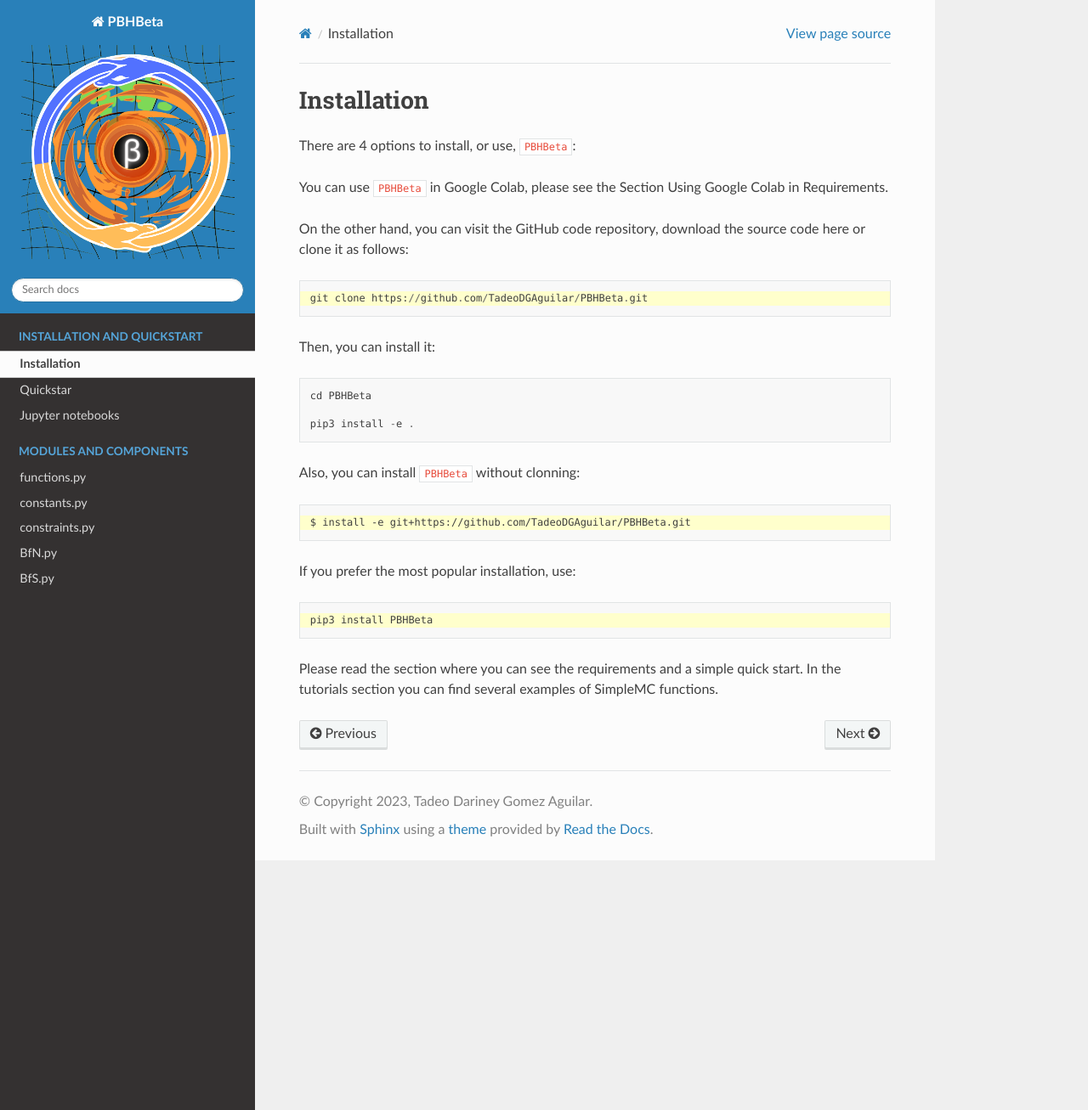
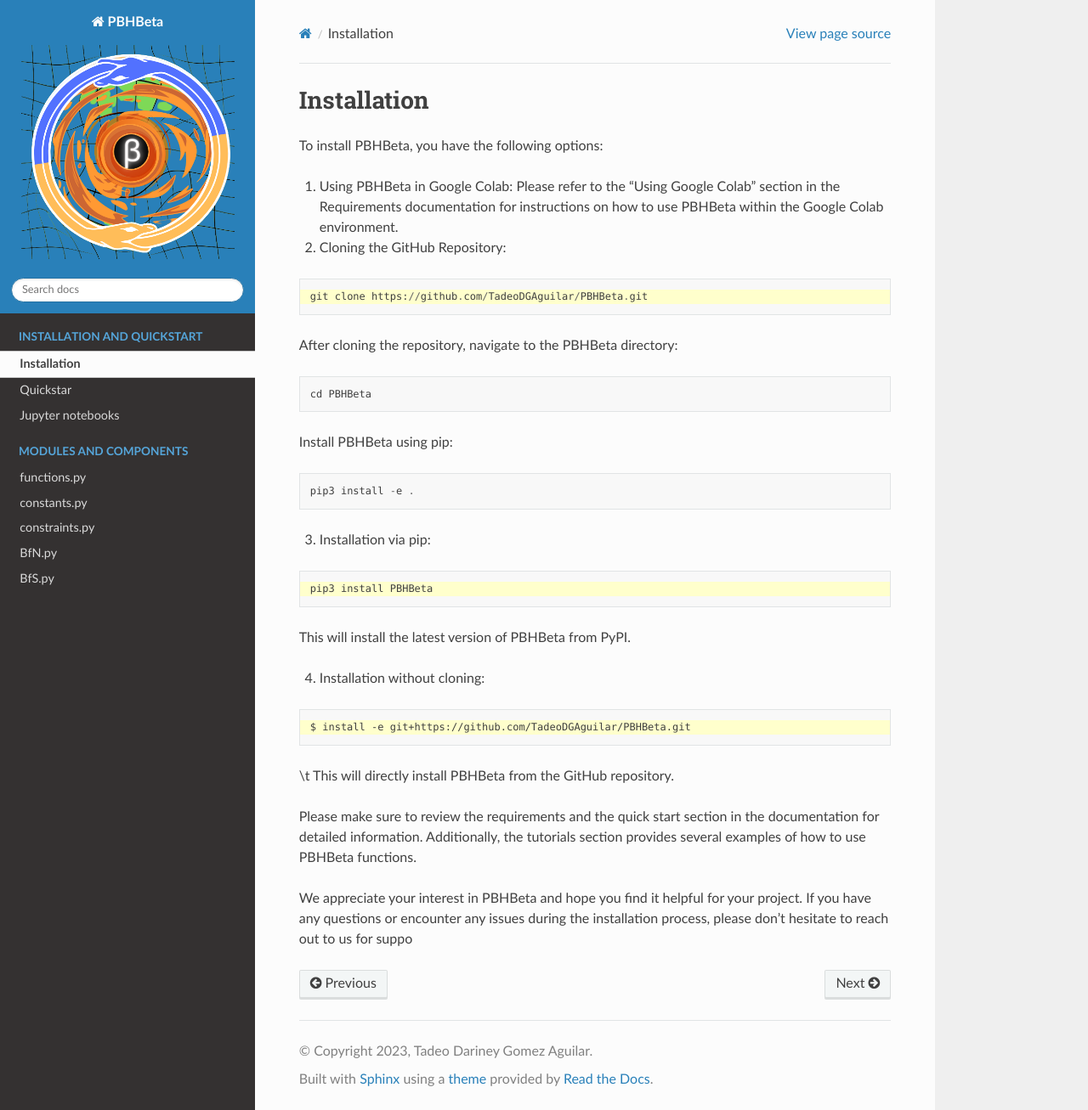
Before and after one commit to TadeoDGAguilar/PBHBeta, a Sphinx documentation site: the page built from docs/Installation.md, in a window 1280 px wide and 1307 px high. Shown: the whole window at 85% size. Built offline with Sphinx 7.4.7 and the Read the Docs theme 2.0.0, drawn with Linux system fonts in a browser that asks for light colours.

Commit message:
Update Installation.md

````diff
--- a/docs/Installation.md
+++ b/docs/Installation.md
@@ -1,12 +1,10 @@
 # Installation
 
-There are 4 options to install, or use, `PBHBeta`:
+To install PBHBeta, you have the following options:
 
-You can use `PBHBeta` in Google Colab, please see the Section Using Google Colab in Requirements.
+1. Using PBHBeta in Google Colab: Please refer to the "Using Google Colab" section in the Requirements documentation for instructions on how to use PBHBeta within the Google Colab environment.
 
-
-On the other hand, you can visit the GitHub code repository, download the source code here or clone it as follows:
-
+2. Cloning the GitHub Repository:
 ```{code-block}
 ---
 emphasize-lines: 1
@@ -14,15 +12,28 @@
 git clone https://github.com/TadeoDGAguilar/PBHBeta.git
 ```
 
-Then, you can install it:
-
+After cloning the repository, navigate to the PBHBeta directory:
 ```{code-block}
 cd PBHBeta
+```
 
+Install PBHBeta using pip:
+```{code-block}
 pip3 install -e .
 ```
 
-Also, you can install `PBHBeta` without clonning:
+3. Installation via pip:
+
+```{code-block}
+---
+emphasize-lines: 1
+---
+pip3 install PBHBeta
+```
+  This will install the latest version of PBHBeta from PyPI.
+
+
+4. Installation without cloning:
 
 ```{code-block}
 ---
@@ -30,13 +41,10 @@
 ---
 $ install -e git+https://github.com/TadeoDGAguilar/PBHBeta.git
 ```
+\t This will directly install PBHBeta from the GitHub repository.
 
-If you prefer the most popular installation, use:
 
-```{code-block}
----
-emphasize-lines: 1
----
-pip3 install PBHBeta
-```
-Please read the section where you can see the requirements and a simple quick start. In the tutorials section you can find several examples of SimpleMC functions.
+
+Please make sure to review the requirements and the quick start section in the documentation for detailed information. Additionally, the tutorials section provides several examples of how to use PBHBeta functions.
+
+We appreciate your interest in PBHBeta and hope you find it helpful for your project. If you have any questions or encounter any issues during the installation process, please don't hesitate to reach out to us for suppo
````
